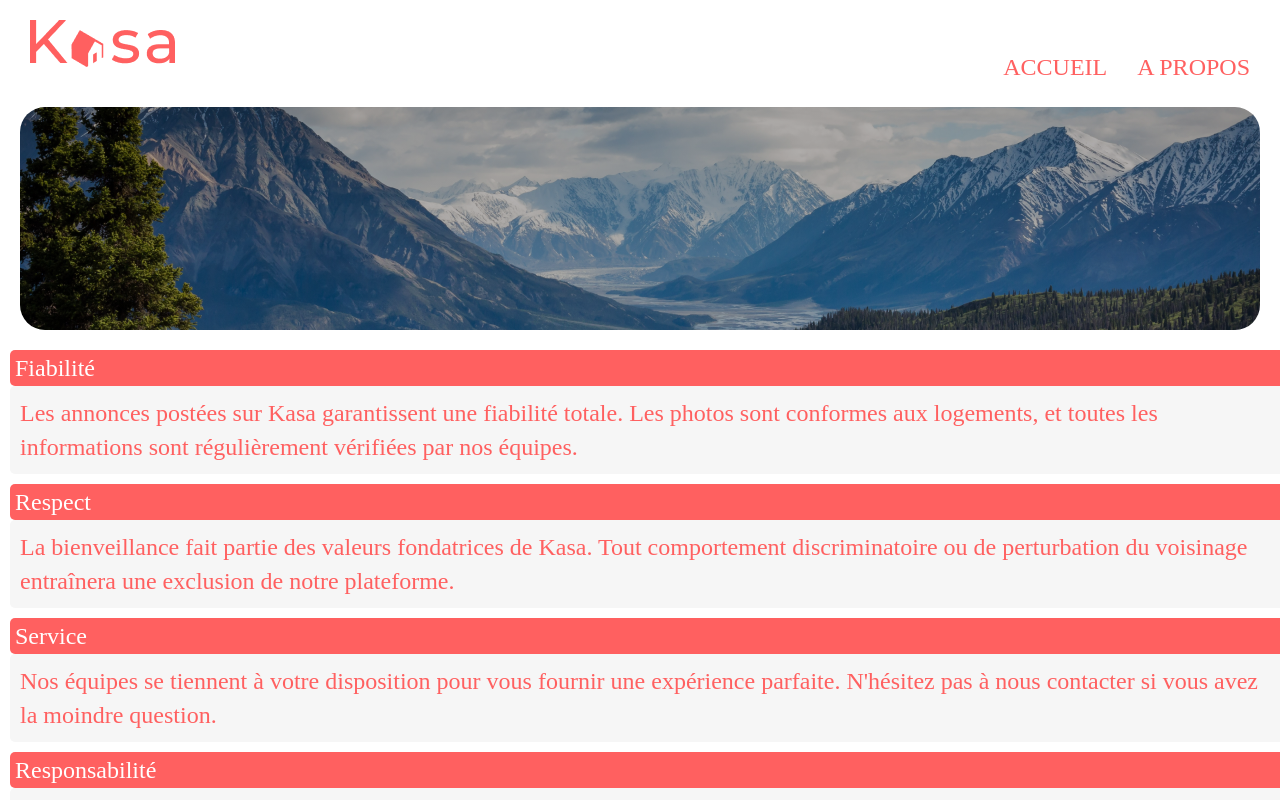
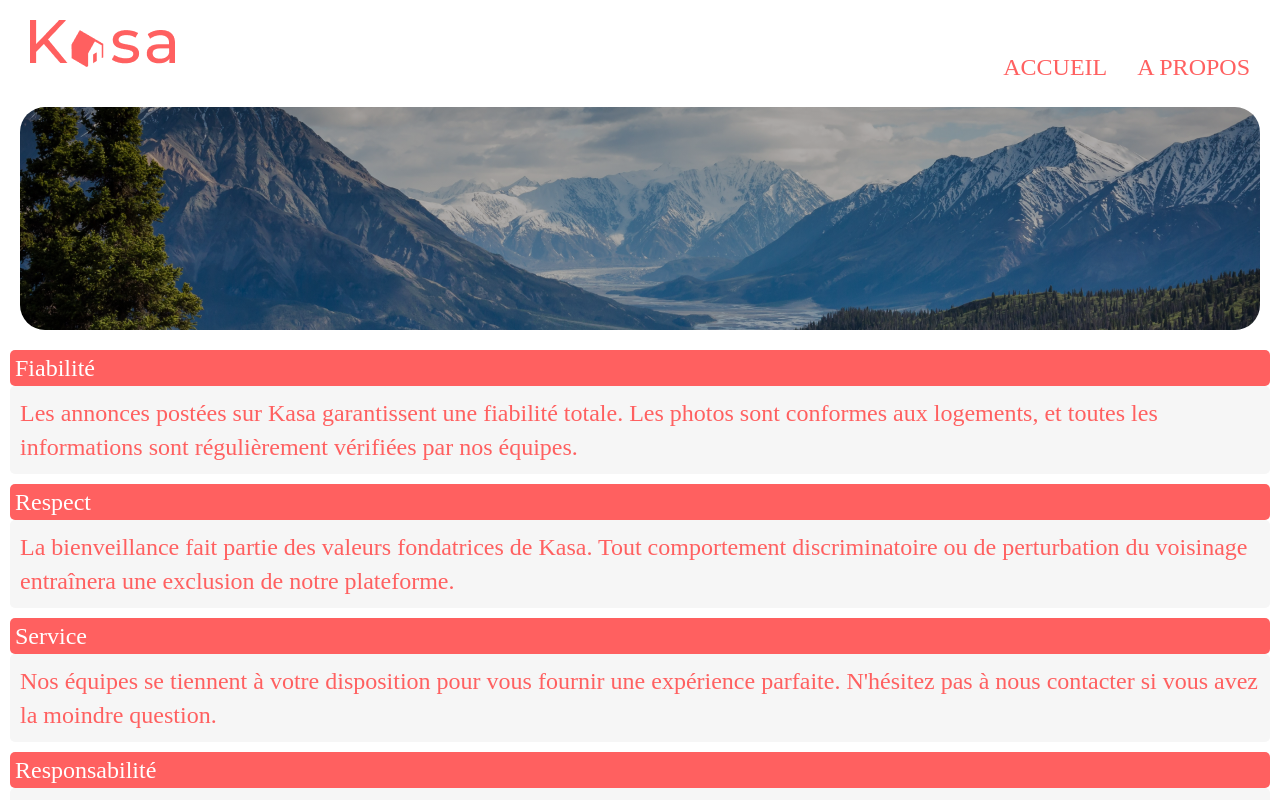
Before and after one commit to fantaconde/project7, a React (Create React App) app: page /about in a window 1280 px wide. Shown: the top 800 px of the page. Built offline with nearby package versions, Linux system fonts and the light colour scheme.

Commit message:
Collapse Div fixe

```diff
--- a/src/components/collapseComponent/collapse.css
+++ b/src/components/collapseComponent/collapse.css
@@ -24,7 +24,7 @@
     flex-grow: 1;
     margin: 10px;
     position: relative;
-    width: 100%;
+    /* width: 100%; */
     /* width: auto;
     width: 100vw; */
 }
--- a/src/index.css
+++ b/src/index.css
@@ -1,10 +1,12 @@
 body {
-  margin: 0;
   font-family: -apple-system, BlinkMacSystemFont, 'Segoe UI', 'Roboto', 'Oxygen',
     'Ubuntu', 'Cantarell', 'Fira Sans', 'Droid Sans', 'Helvetica Neue',
     sans-serif;
   -webkit-font-smoothing: antialiased;
   -moz-osx-font-smoothing: grayscale;
+  margin: 0px !important;
+  overflow-x: hidden !important;
+  width: 100%;
 }
 
 code {
--- a/src/index.jsx
+++ b/src/index.jsx
@@ -7,6 +7,8 @@ import Footer from "./components/footer/footer";
 import About from "./pages/aboutpage/aboutpage";
 import ErrorPage from "./pages/errorpage/error";
 import PropertyDetails from "./pages/propertyDetails/propertyDetails";
+import "./index.css";
+
 ReactDOM.render(
   <React.StrictMode>
     <Router>
```
